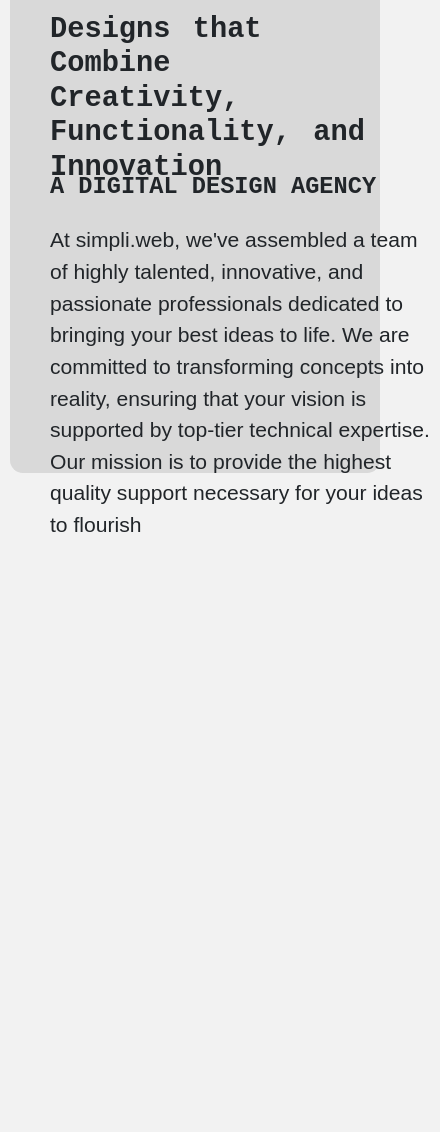
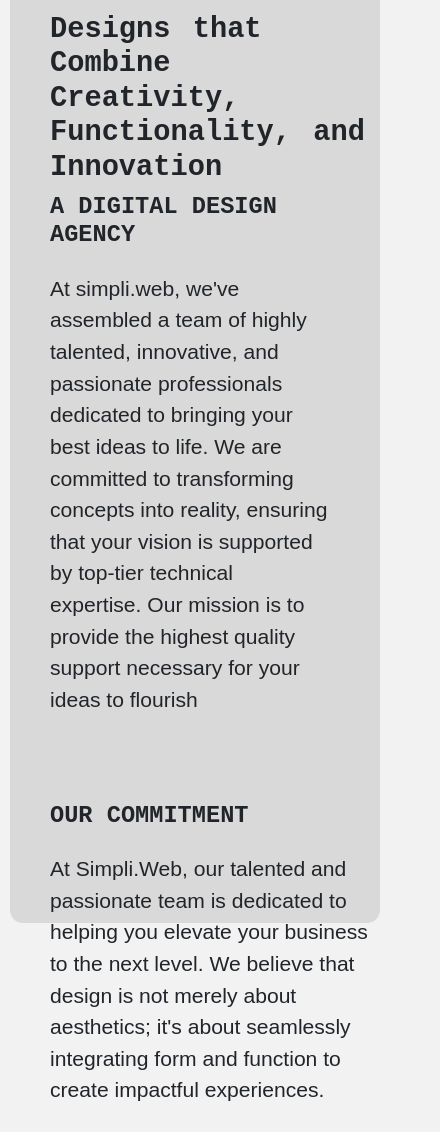
Before and after one commit to Saifmk10/simpli.web-files, a plain HTML site: page sourceCode/index.html in a window 390 px wide. Shown: the part 866-1998 px from the top of the page, 440 px wide, since content can reach past the window. Before the commit the page ends 1417 px from the top, so only its background shows below. Drawn offline with nearby package versions, Linux system fonts and the light colour scheme; a small style sheet from the web is missing; a web font is replaced by a local one.

Commit message:
the content for the about us has been added an is now responsive for almost all screens (hopefully)

```diff
--- a/sourceCode/index.html
+++ b/sourceCode/index.html
@@ -61,6 +61,15 @@
                     At simpli.web, we've assembled a team of highly talented, innovative, and passionate professionals dedicated to bringing your best ideas to life. We are committed to transforming concepts into reality, ensuring that your vision is supported by top-tier technical expertise. Our mission is to provide the highest quality support necessary for your ideas to flourish
                 </p>
             </div>
+
+            <div class="our-commitment">
+                <h2 class="digital-design-agency-heading-decor">
+                    OUR COMMITMENT
+                </h2>
+                <p class="digital-design-agency-content-decor">
+                    At Simpli.Web, our talented and passionate team is dedicated to helping you elevate your business to the next level. We believe that design is not merely about aesthetics; it's about seamlessly integrating form and function to create impactful experiences.
+                </p>
+            </div>
         </div>
 
 
--- a/sourceCode/style.css
+++ b/sourceCode/style.css
@@ -126,7 +126,7 @@
         background-color: var(--tirnary-color-fadedWhite);
         height: 30px;
         border-radius: 13px;
-        margin: 9px 0px 10px 9px;
+        margin: 9px 0px 10px 0px;
         padding: 10px;
     }
     .radio-button-decor{
@@ -145,7 +145,7 @@
 
     /* about us main content */
     .main-content-about{
-        height: 500px;
+        height: 480px;
         background-color:var(--tirnary-color-fadedWhite);
         border-radius: 13px;
 
@@ -170,11 +170,16 @@
     }
 
     /* digital design heading decor , para decor  */
+    .about-us-section-parent{
+        display: flex;
+        flex-direction:row;
+    }
+
     .digital-design-agency{
         width: 400px;
         margin: 0px 0px 0px 30px;
-        /* display: flex; */
     }
+
     .digital-design-agency-heading-decor{
         font-family: "Azeret Mono", monospace;
         font-optical-sizing: auto;
@@ -191,7 +196,15 @@
         font-size: 2.5vh;
     }
 
+    .our-commitment{
+        margin: 0px 0px 0px 50px;
+        width: 400px;
+    }
+
 }
+
+
+
 
 
 
@@ -219,7 +232,29 @@
         justify-content: center;
         align-items: center;
     }
+
+    /* about us content setting */
+    .heading-about-us{
+        width: 500px;
+        height: -500px;
+        padding: 10px;
+        margin: 30px 0px 0px 30px;
+    }
+
+    .digital-design-agency{
+        width: 300px;
+        margin: 20px 0px 0px 30px;
+    }
+
+    .our-commitment{
+        margin: 0px 0px 0px 50px;
+        padding: 10px 0px 0px 0px;
+        width: 300px;
+    }
 }
+
+
+
 
 
 /* mobile screen (large) */
@@ -282,7 +317,27 @@
         font-size: 3.4vh;
         word-spacing: 5px;
     }
+
+    .about-us-section-parent{
+        display: flex;
+        flex-direction:column;
+    }
+
+    .our-commitment{
+        margin: 50px 0px 0px 30px;
+        width: 350px;
+    }
+
+    .main-content-about{
+        height: 950px;
+        background-color:var(--tirnary-color-fadedWhite);
+        border-radius: 13px;
+    }
 }
+
+
+
+
 
 
 /* mobile screen medium */
@@ -317,10 +372,11 @@
     }
 
 
-     /* heading for about us section  */
+    /* heading for about us section  */
     /* making the size of the heading small */
+
     .heading-about-us{
-        width: 320px;
+        width: 300px !important;
         padding: 10px;
         margin: 30px 0px 0px 30px;
     }
@@ -330,7 +386,12 @@
         font-weight: 700;
         font-style: normal;
         font-size: 3vh;
-        word-spacing: 5px;
+        word-spacing: 4px;
+    }
+
+    .our-commitment{
+        margin: 0px 0px 0px 30px;
+        width: 320px;
     }
 
 }
```
Lines whose indentation alone changed are shown as unchanged.
